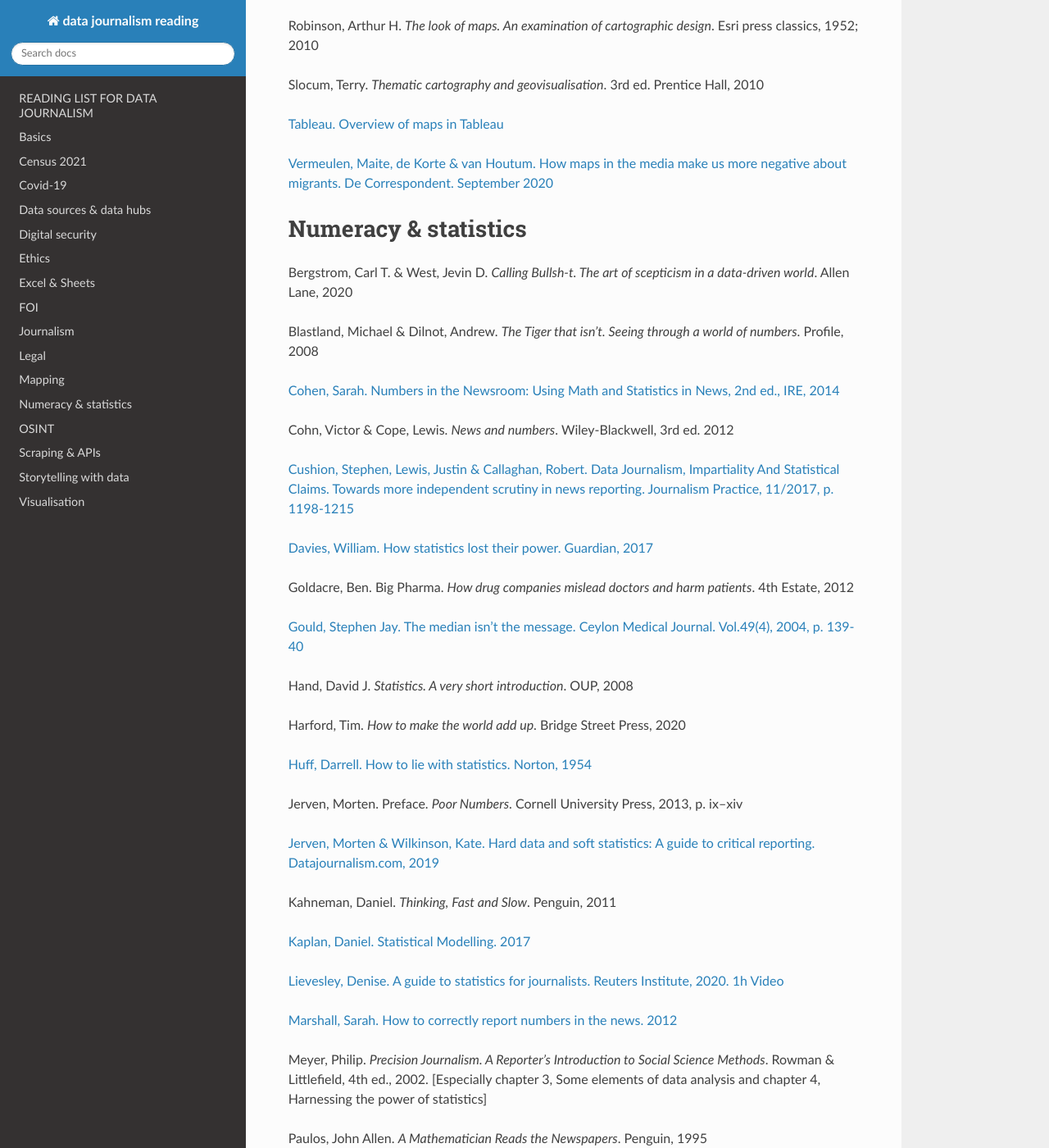
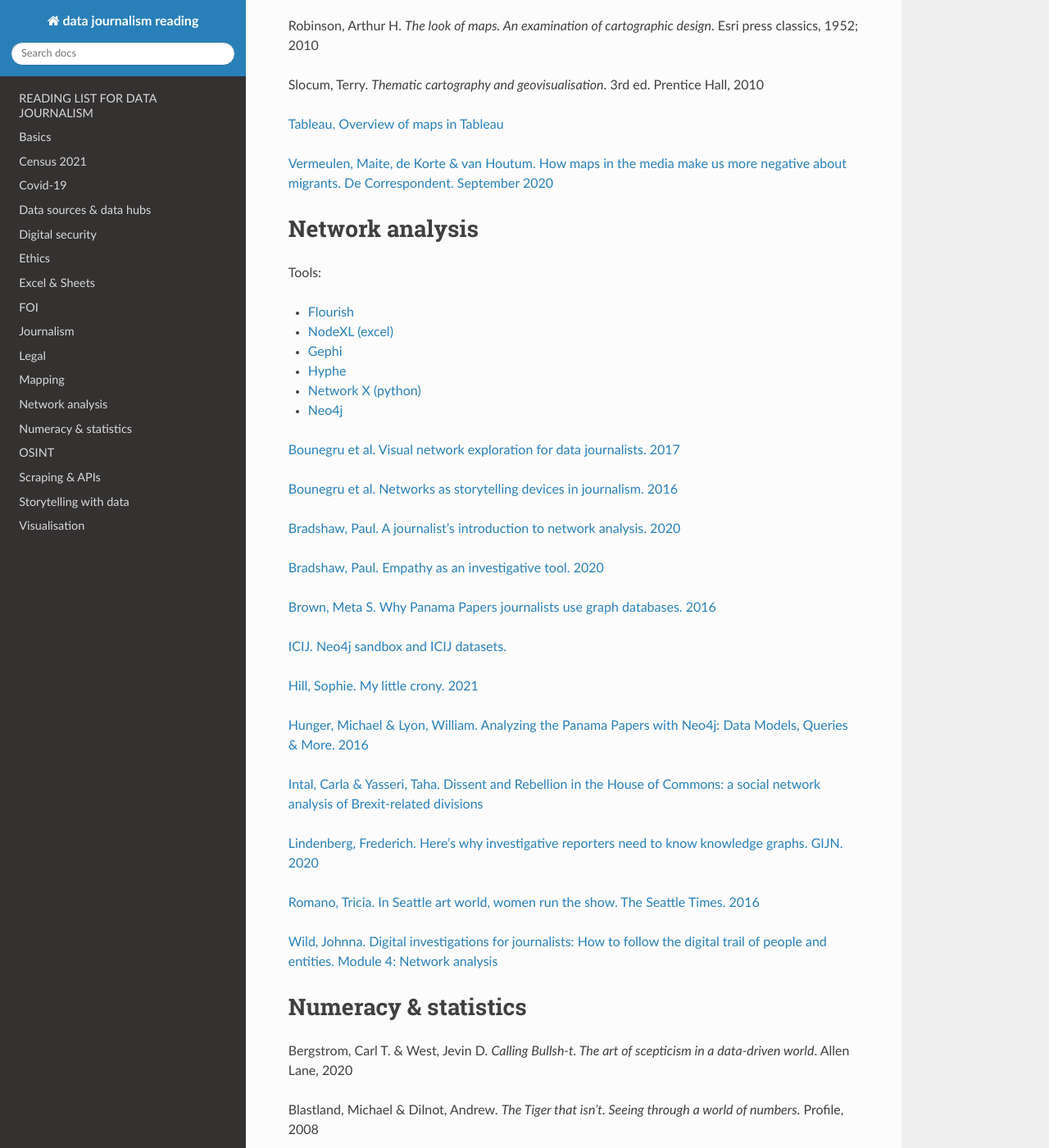
Before and after one commit to aodhanlutetiae/dj_reading, a Sphinx documentation site: the page built from docs/source/index.rst, in a window 1280 px wide and 1400 px high, scrolled down 9331 px. Shown: the whole window at 82% size. Built offline with Sphinx 7.4.7 and the Read the Docs theme 2.0.0, drawn with Linux system fonts in a browser that asks for light colours; some of the changed text lies outside the part shown.

Commit message:
add networks

```diff
--- a/docs/source/index.rst
+++ b/docs/source/index.rst
@@ -568,6 +567,48 @@ us more negative about migrants. De Correspondent. September
 
 
 
+Network analysis
+================
+
+Tools:
+
+- `Flourish <https://flourish.studio/visualisations/network-charts/>`__
+- `NodeXL (excel) <https://nodexlgraphgallery.org/Pages/AboutNodeXL.aspx>`__
+- `Gephi <https://gephi.org/>`__
+- `Hyphe <https://hyphe.medialab.sciences-po.fr/>`__
+- `Network X (python) <https://pypi.org/project/networkx/>`__
+- `Neo4j <https://neo4j.com/graphgists/?category=investigative-journalism>`__
+
+`Bounegru et al. Visual network exploration for data journalists. 2017 <https://papers.ssrn.com/sol3/papers.cfm?abstract_id=3043912>`__
+
+`Bounegru et al. Networks as storytelling devices in journalism. 2016 <https://www.tandfonline.com/doi/pdf/10.1080/21670811.2016.1186497>`__
+
+`Bradshaw, Paul. A journalist’s introduction to network analysis. 2020 <https://onlinejournalismblog.com/2020/06/08/a-journalists-introduction-to-network-analysis>`__
+
+`Bradshaw, Paul. Empathy as an investigative tool. 2020 <https://onlinejournalismblog.com/2020/02/19/empathy-investigative-journalism-story-ideas>`__
+
+`Brown, Meta S. Why Panama Papers journalists use graph databases. 2016 <https://www.forbes.com/sites/metabrown/2016/04/30/why-panama-papers-journalists-use-graph-databases>`__
+
+`ICIJ. Neo4j sandbox and ICIJ datasets. <https://sandbox.neo4j.com/?usecase=icij-panama-papers>`__
+
+`Hill, Sophie. My little crony. 2021 <https://sophieehill.shinyapps.io/my-little-crony/>`__
+
+`Hunger, Michael & Lyon, William. Analyzing the Panama Papers with Neo4j: Data Models, Queries & More. 2016
+<https://neo4j.com/blog/analyzing-panama-papers-neo4j/>`__
+
+`Intal, Carla & Yasseri, Taha. Dissent and Rebellion in the House of Commons: a social network analysis of Brexit-related divisions <https://arxiv.org/pdf/1908.08859.pdf>`__
+
+`Lindenberg, Frederich. Here's why investigative reporters need to know knowledge graphs. GIJN. 2020
+<https://gijn.org/2020/08/11/heres-why-investigative-reporters-need-to-know-knowledge-graphs>`__
+
+`Romano, Tricia. In Seattle art world, women run the show. The Seattle Times. 2016
+<https://www.seattletimes.com/entertainment/visual-arts/in-seattle-art-world-women-run-the-show/>`__
+
+`Wild, Johnna. Digital investigations for journalists: How to follow the digital trail of people and entities.
+Module 4: Network analysis <https://journalismcourses.org/course/digital-investigations-for-journalists_self/>`__
+
+
+
 Numeracy & statistics
 =====================
 
@@ -691,7 +732,8 @@ Bazzell, Michael. *Open Source Intelligence Techniques*. Inteltechniques. 8th ed
 `Carrieri, Matt. Open-source evidence and the International Criminal Court. Harvard Human Rights Journal. April 2019.
 <https://harvardhrj.com/2019/04/open-source-evidence-and-the-international-criminal-court/>`__
 
-Chauhan, Sudhanshu & Kumar Panda, Nutan. *Hacking Web Intelligence*. Syngress, April 2015.
+Chauhan, Sudhanshu & Kumar Panda, Nutan. *Hacking Web Intelligence: open source intelligence and web reconnaissance
+concepts and techniques*. Syngress, April 2015.
 `Library resource <https://librarysearch.cardiff.ac.uk/permalink/f/1tfrs8a/44CAR_ALMA51125020520002420>`__
 
 *Digital Investigation*. Academic journal.
```
Also changed, not shown: other parts of docs/source/index.rst (+8 -9 lines).
